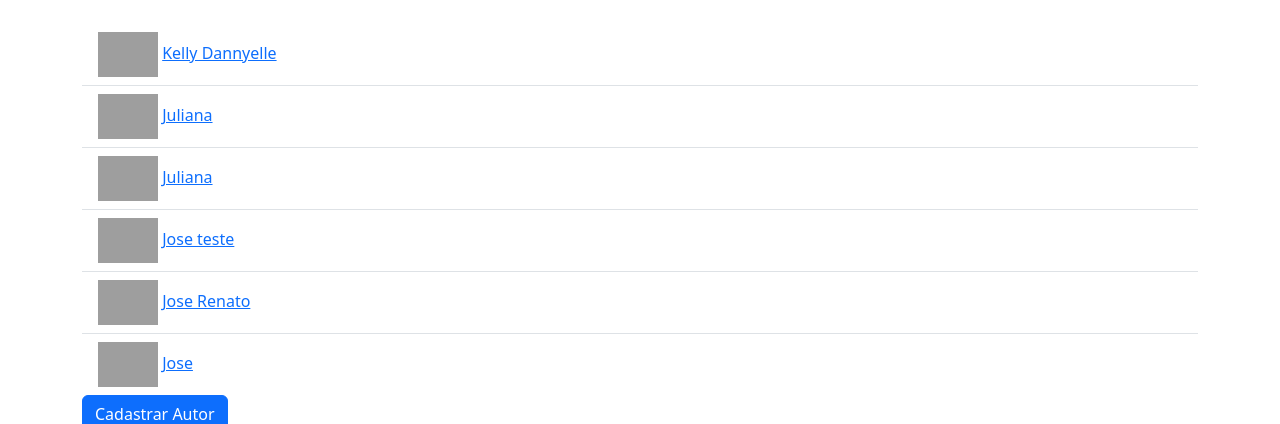
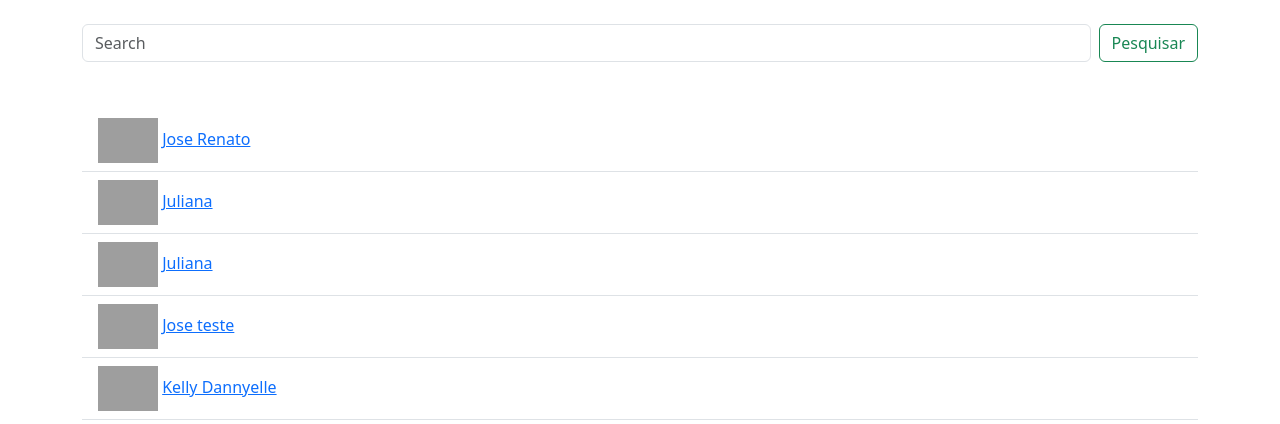
Before and after one commit to jomauricio/webnews, a Django app: page /noticias/autor in a window 1280 px wide. Shown: the part 61-485 px from the top of the page. Run offline with Django 4.2, Linux system fonts and the light colour scheme; a user stored in the database is signed in; data comes from the database, SQL or seed files in the repository; both versions use the stored data as it was after the commit; some libraries are stand-ins or nearby versions; grey boxes are pictures that could not be loaded.

Commit message:
Modificado forms e listagem de autores

```diff
--- a/noticia/admin.py
+++ b/noticia/admin.py
@@ -2,11 +2,14 @@ from django.contrib import admin
 from .models import Autor, Noticia
 
 # Register your models here.
+class NoticiaInline(admin.TabularInline):
+    model = Noticia
 
 @admin.register(Autor)
 class AutorAdmin(admin.ModelAdmin):
     list_display = ["nome", "email"]
     search_fields = ["nome"]
+    inlines = [ NoticiaInline ]
 
 @admin.register(Noticia)
 class NoticiaAdmin(admin.ModelAdmin):
--- a/noticia/views.py
+++ b/noticia/views.py
@@ -1,3 +1,5 @@
+from typing import Any
+from django.http import HttpRequest, HttpResponse
 from django.shortcuts import render, redirect
 from django.urls import reverse
 from .models import Autor, Noticia
@@ -32,6 +34,16 @@ class AutorListView(LoginRequiredMixin, ListView):
     template_name='autor/listar.html'
     context_object_name='autores'
     ordering='-nome'
+
+    def get_queryset(self):
+        search = self.request.GET.get("q")
+
+        if search:
+            self.autores = Autor.objects.filter(nome__icontains=search)
+        else:
+            self.autores = Autor.objects.all()
+
+        return self.autores
 
 
 # def listar(request):
--- a/templates/autor/listar.html
+++ b/templates/autor/listar.html
@@ -2,6 +2,10 @@
 {% load bootstrap5 %}
 {% block title %}Listagem de Autores{% endblock %}
 {% block content %}
+<form class="d-flex mb-5" role="search" method="get">
+  <input class="form-control me-2" type="search" placeholder="Search" aria-label="Pesquisar" name="q" id="q">
+  <button class="btn btn-outline-success" type="submit">Pesquisar</button>
+</form>
   <ul class="list-group list-group-flush">
     {% for autor in autores %}
     <li class="list-group-item">
```
Also changed, not shown: noticia/forms.py (+11 -1 lines), db.sqlite3.
